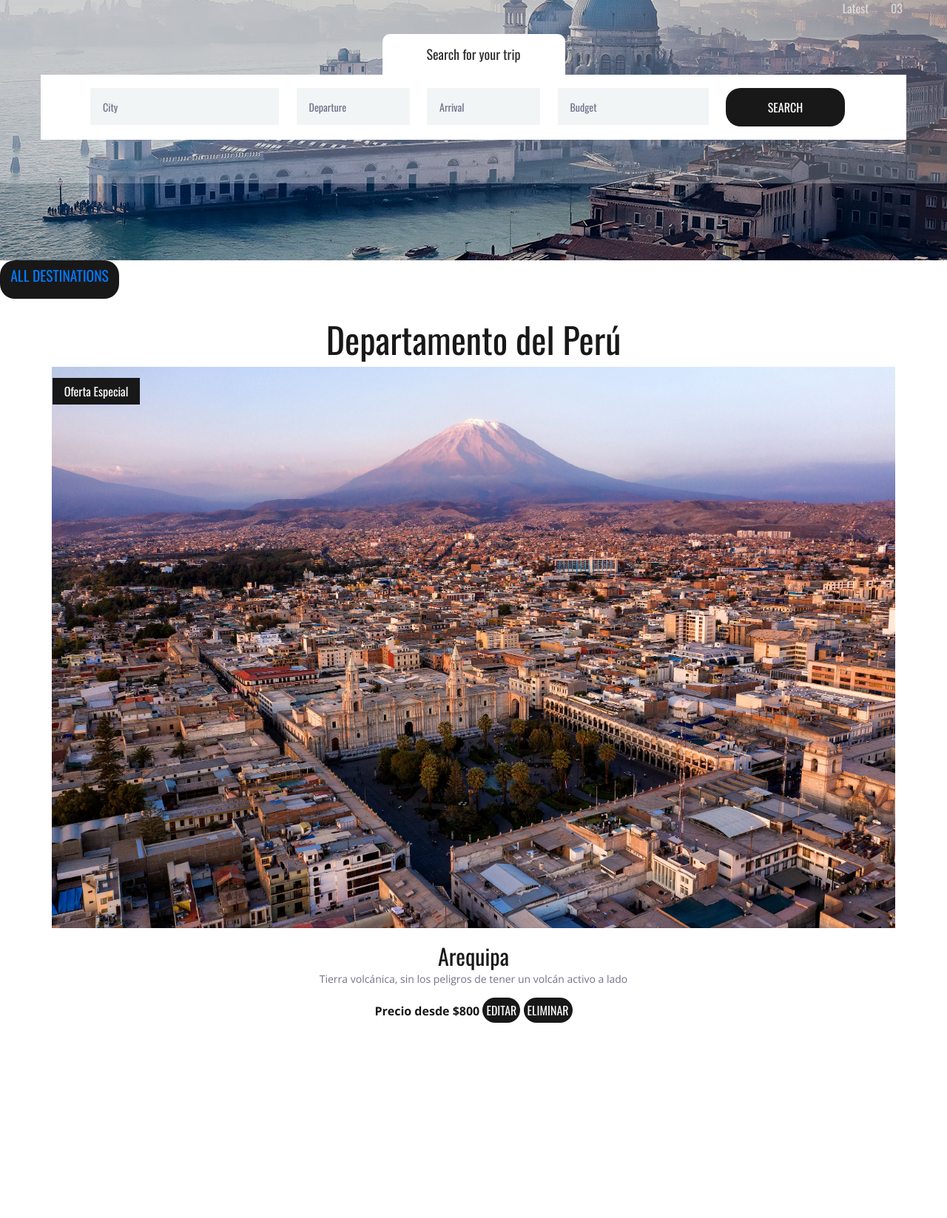
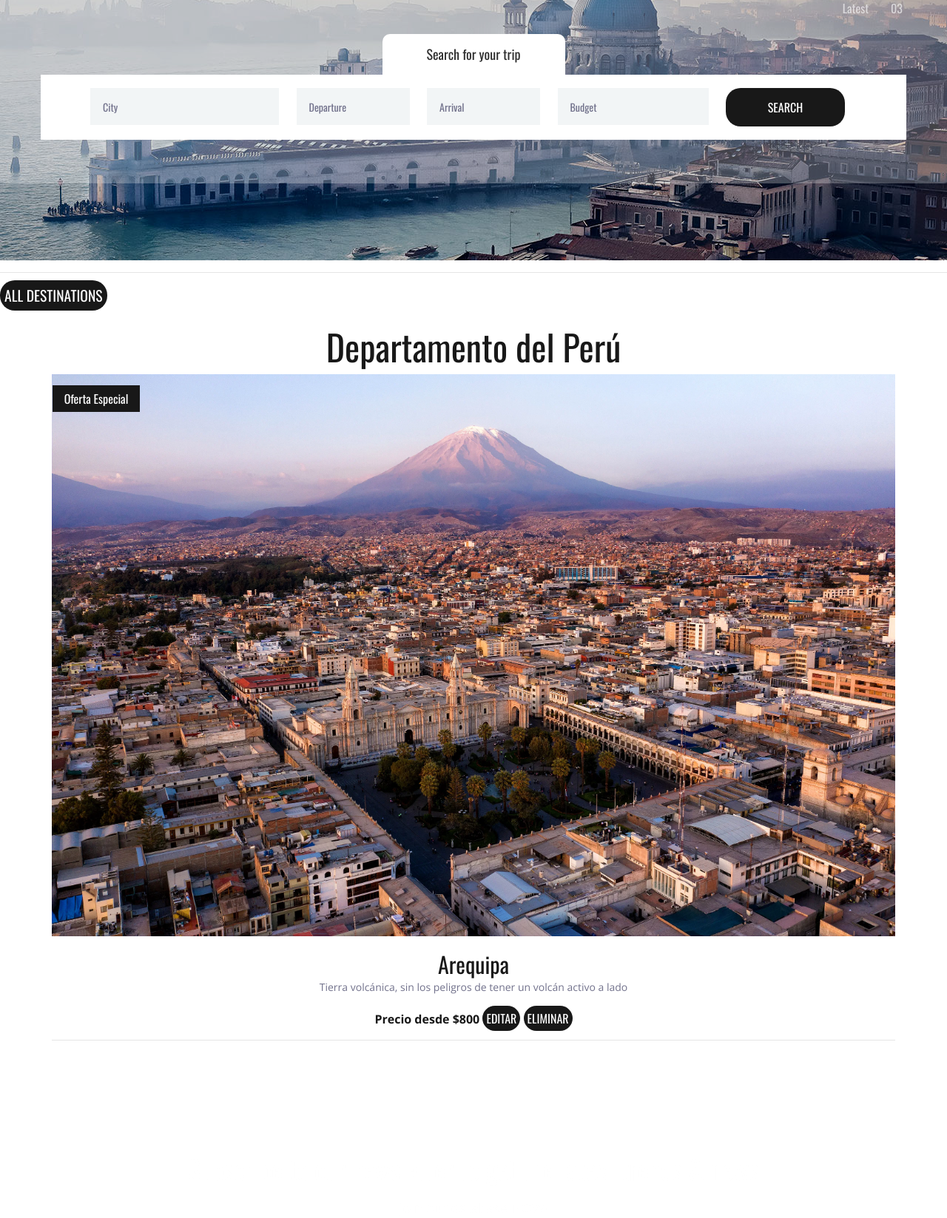
Before and after one commit to JamesCordova/DestinosTuristicos, a Django app: page /destinations/1/ in a window 1280 px wide. Shown: the part 482-2129 px from the top of the page at 74% size. Run offline with Django 4.2, Linux system fonts and the light colour scheme; a user stored in the database is signed in; data comes from the database, SQL or seed files in the repository; parts of the project's set-up code (start-up, migrations or seed data) failed here and were passed over; some libraries are stand-ins or nearby versions.

Commit message:
cambios esteticos al destinationsShow.html para que cierto elementos no se peguen a los demás

```diff
--- a/src/destinations/templates/destinations/destinationsShow.html
+++ b/src/destinations/templates/destinations/destinationsShow.html
@@ -1,8 +1,7 @@
 {% extends 'base.html' %}
 {% block content %}
-<div class="home_search_button text-center" style="font-size:140%; padding:6px">
-    <a href="/destinations/">All Destinations</a>
-</div>
+<hr>
+<a class="home_search_button text-center" style="font-size:140%; padding:6px" href="/destinations/">All Destinations</a>
 <div class="section_title text-center">
     <h2> Departamento del Perú <h2>
 </div>
@@ -32,5 +31,6 @@
                 {% endif %}
             {% endif %}
         </div>
+        <hr>
 </div>
 {% endblock %}
```
Lines whose indentation alone changed are shown as unchanged.
